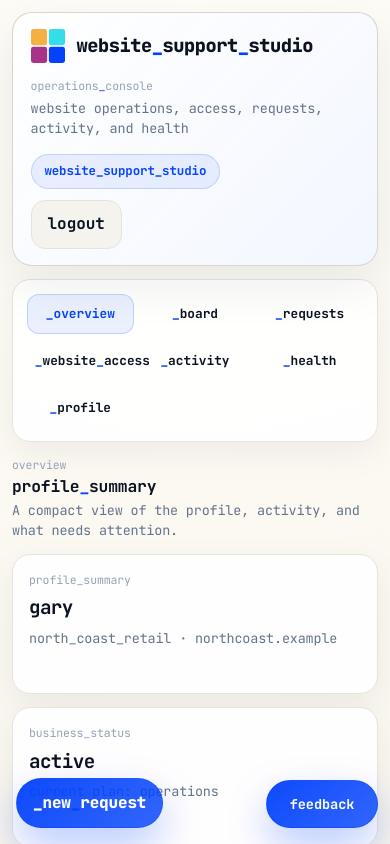
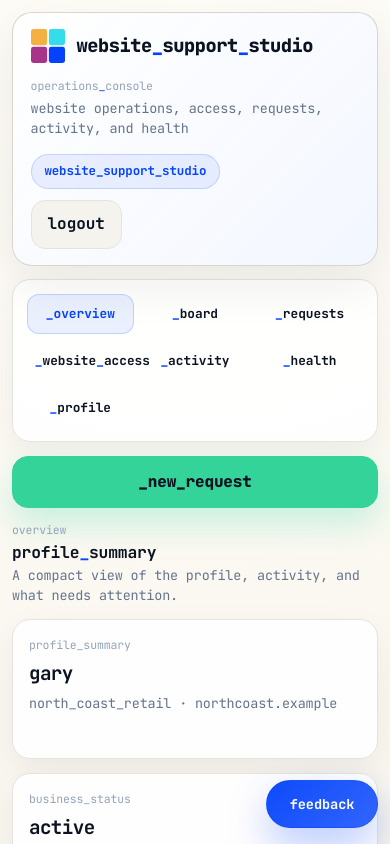
Before and after one commit to gcorrist66/website-support-studio, a React (Vite) app: page /overview in a window 390 px wide. Shown: the top 844 px of the page. Built offline with nearby package versions, Linux system fonts and the light colour scheme.

Commit message:
Move new request CTA to sidebar

```diff
--- a/src/components/shell/AppShell.tsx
+++ b/src/components/shell/AppShell.tsx
@@ -703,13 +703,6 @@ export function AppShell() {
         </div>
 
         <div className="wss-header-actions">
-          <button
-            type="button"
-            className="wss-primary-button wss-new-request-button"
-            onClick={openRequestSurface}
-          >
-            <MonoLabel text="_new request" />
-          </button>
           <span className="wss-status-chip">
             <MonoLabel text="website_support_studio" />
           </span>
@@ -739,6 +732,15 @@ export function AppShell() {
               </NavLink>
             ))}
           </nav>
+
+          <button
+            type="button"
+            className="wss-sidebar-cta"
+            onClick={openRequestSurface}
+            aria-label="new request"
+          >
+            <MonoLabel text="_new_request" />
+          </button>
 
           <div className="wss-sidebar-note">
             <p className="wss-card-kicker">
@@ -1328,15 +1330,6 @@ export function AppShell() {
         </main>
       </div>
 
-      <button
-        type="button"
-        className="wss-new-request-fab"
-        onClick={openRequestSurface}
-        aria-label="new request"
-      >
-        <MonoLabel text="_new request" />
-      </button>
-
       <button type="button" className="wss-feedback-launcher" onClick={() => setFeedbackOpen(true)}>
         feedback
       </button>
--- a/src/styles.css
+++ b/src/styles.css
@@ -1349,6 +1349,29 @@ pre {
   box-shadow: 0 12px 34px rgba(15, 23, 42, 0.04);
 }
 
+.wss-sidebar-cta {
+  min-height: 3.25rem;
+  width: 100%;
+  display: inline-flex;
+  align-items: center;
+  justify-content: center;
+  padding: 0.8rem 1rem;
+  border-radius: 16px;
+  border: 1px solid #34d399;
+  background: #34d399;
+  color: var(--text-strong);
+  box-shadow: 0 16px 34px rgba(52, 211, 153, 0.26);
+  font: inherit;
+  font-weight: 800;
+  cursor: pointer;
+}
+
+.wss-sidebar-cta:hover {
+  background: #2bbe8a;
+  border-color: #2bbe8a;
+  transform: translateY(-1px);
+}
+
 .wss-main {
   min-width: 0;
   min-height: 0;
@@ -1929,29 +1952,6 @@ pre {
   color: var(--text-strong);
 }
 
-.wss-new-request-button {
-  box-shadow: 0 14px 34px rgba(4, 67, 251, 0.22);
-  white-space: nowrap;
-}
-
-.wss-new-request-fab {
-  position: fixed;
-  left: 1rem;
-  bottom: 1rem;
-  z-index: 61;
-  display: none;
-  min-height: 3rem;
-  padding: 0.75rem 1rem;
-  border-radius: 999px;
-  border: 1px solid rgba(4, 67, 251, 0.22);
-  background: linear-gradient(135deg, rgba(4, 67, 251, 0.96), rgba(4, 67, 251, 0.82));
-  color: #ffffff;
-  box-shadow: 0 18px 40px rgba(4, 67, 251, 0.28);
-  font: inherit;
-  font-weight: 800;
-  cursor: pointer;
-}
-
 .wss-modal-actions {
   display: flex;
   gap: 0.65rem;
@@ -2043,15 +2043,6 @@ pre {
     justify-items: start;
   }
 
-  .wss-new-request-button {
-    display: none;
-  }
-
-  .wss-new-request-fab {
-    display: inline-flex;
-    align-items: center;
-  }
-
   .wss-board-shell {
     grid-template-columns: repeat(6, minmax(13.5rem, 82vw));
   }
```
